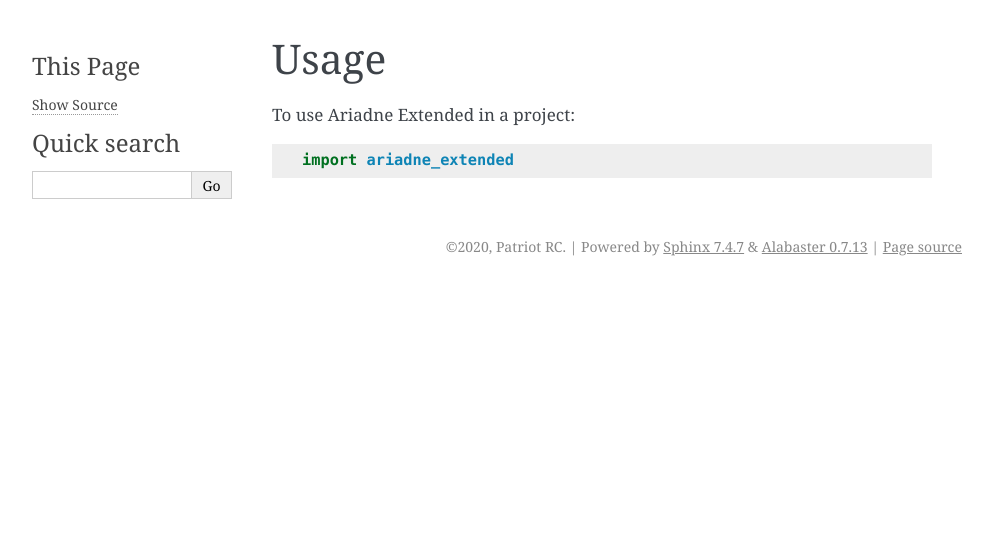
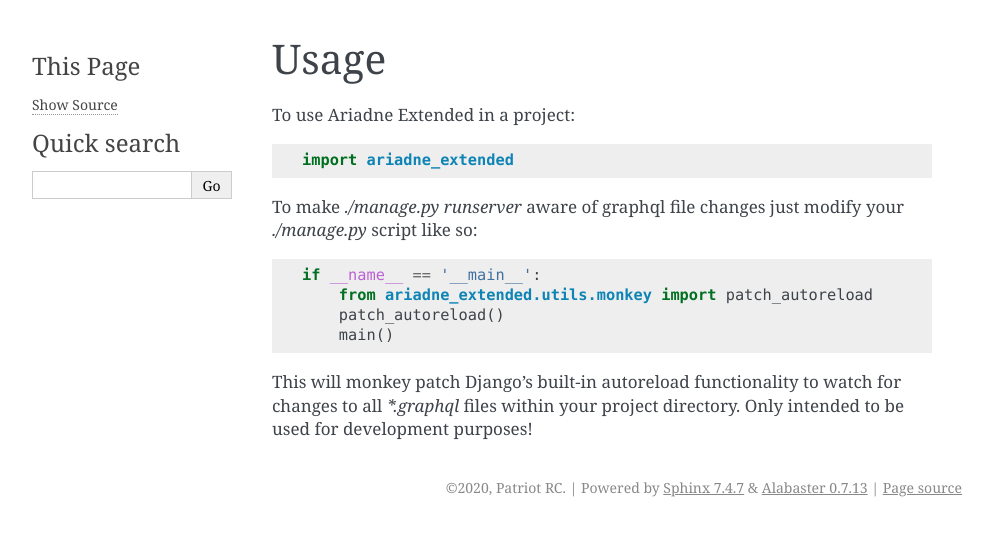
Before and after one commit to patriotresearch/ariadne-extended, a Sphinx documentation site: the page built from docs/usage.rst, in a window 1280 px wide. Shown: the top 536 px of the page, without its empty margins (148-1141 px from the left). Built offline with Sphinx 7.4.7, drawn with Linux system fonts in a browser that asks for light colours; pages that are not in the unit, such as notebooks, are missing from menus.

Commit message:
Add note about using the autoreload monkey patch.

```diff
--- a/docs/usage.rst
+++ b/docs/usage.rst
@@ -5,3 +5,14 @@
 To use Ariadne Extended in a project::
 
     import ariadne_extended
+
+
+To make `./manage.py runserver` aware of graphql file changes just modify your `./manage.py` script like so::
+
+    if __name__ == '__main__':
+        from ariadne_extended.utils.monkey import patch_autoreload
+        patch_autoreload()
+        main()
+
+This will monkey patch Django's built-in autoreload functionality to watch for changes to all `*.graphql` files
+within your project directory. Only intended to be used for development purposes!
```
